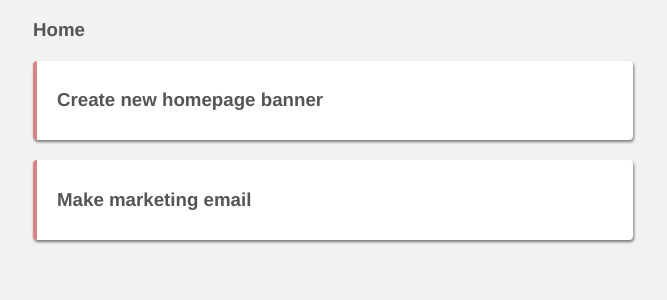
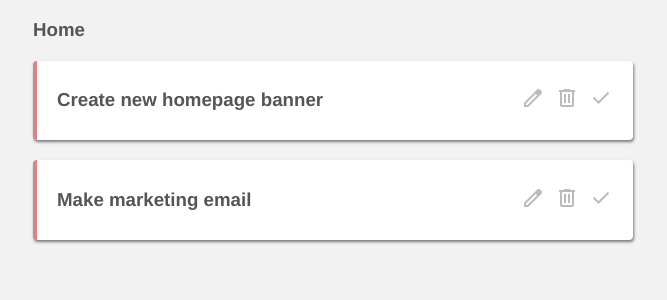
Before and after one commit to IrisKerr/Project-planner, a Vue app: page / in a window 1280 px wide. Shown: the top 300 px of the page, without its empty margins (307-974 px from the left). Built offline with nearby package versions, Linux system fonts and the light colour scheme; data requests are answered from the project's data file.

Commit message:
💄Material symbols add

```diff
--- a/public/index.html
+++ b/public/index.html
@@ -1,17 +1,22 @@
 <!DOCTYPE html>
 <html lang="">
+
 <head>
   <meta charset="utf-8">
   <meta http-equiv="X-UA-Compatible" content="IE=edge">
   <meta name="viewport" content="width=device-width,initial-scale=1.0">
   <link rel="icon" href="<%= BASE_URL %>favicon.ico">
+  <link href="https://fonts.googleapis.com/css2?family=Material+Symbols+Outlined" rel="stylesheet" />
   <title><%= htmlWebpackPlugin.options.title %></title>
 </head>
+
 <body>
   <noscript>
-      <strong>We're sorry but <%= htmlWebpackPlugin.options.title %> doesn't work properly without JavaScript enabled. Please enable it to continue.</strong>
+    <strong>We're sorry but <%= htmlWebpackPlugin.options.title %> doesn't work properly without JavaScript enabled.
+      Please enable it to continue.</strong>
   </noscript>
   <div id="app"></div>
   <!-- built files will be auto injected -->
 </body>
+
 </html>
--- a/src/components/singleProject.vue
+++ b/src/components/singleProject.vue
@@ -2,6 +2,11 @@
   <div class="project">
     <div class="actions">
       <h3 @click="showDetails = !showDetails">{{ project.title }}</h3>
+      <div class="icons">
+        <span class="material-symbols-outlined">edit</span>
+        <span class="material-symbols-outlined">delete</span>
+        <span class="material-symbols-outlined">done</span>
+      </div>
     </div>
     <div v-if="showDetails" class="details">
       <p>{{ project.details }}</p>
@@ -32,4 +37,21 @@
 h3 {
   cursor: pointer;
 }
+
+.actions {
+  display: flex;
+  justify-content: space-between;
+  align-items: center;
+}
+
+.material-symbols-outlined {
+  font-size: 24px;
+  margin-left: 10px;
+  color: #bbb;
+  cursor: pointer;
+}
+
+.material-symbols-outlined:hover {
+  color: #777;
+}
 </style>
```
Lines whose indentation alone changed are shown as unchanged.
